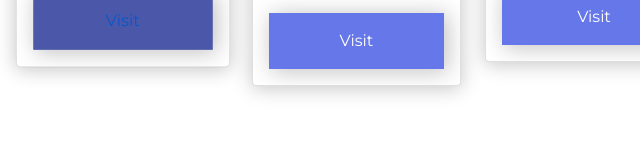
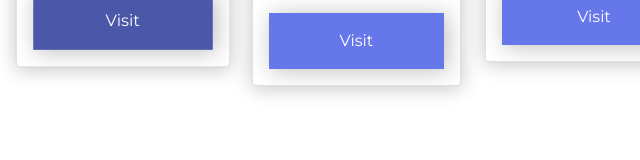
Before and after one commit to Lhosel/portfolio-wesbite, a plain HTML site: page projects.html in a window 1280 px wide. In both pictures the pointer is over the link 168 px from the left and 656 px from the top of the page. Shown: the part 640-800 px from the top of the page, 46-686 px from the left. Drawn offline with nearby package versions, Linux system fonts and the light colour scheme.

Commit message:
fixed hover css

```diff
--- a/css/projects.css
+++ b/css/projects.css
@@ -63,6 +63,11 @@
     color: #FFFFFF;
 }
 
+.card-btn a:hover {
+    text-decoration: none;
+    color: #FFFFFF;
+}
+
 footer {
     position: absolute;
     margin-top: 173px;
```
